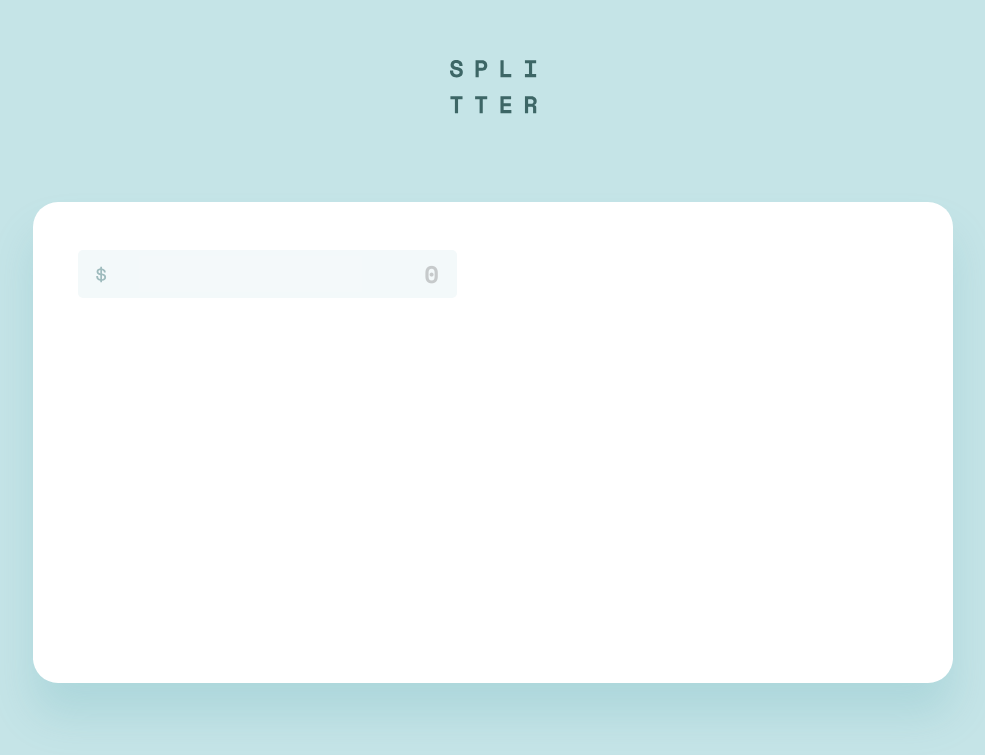
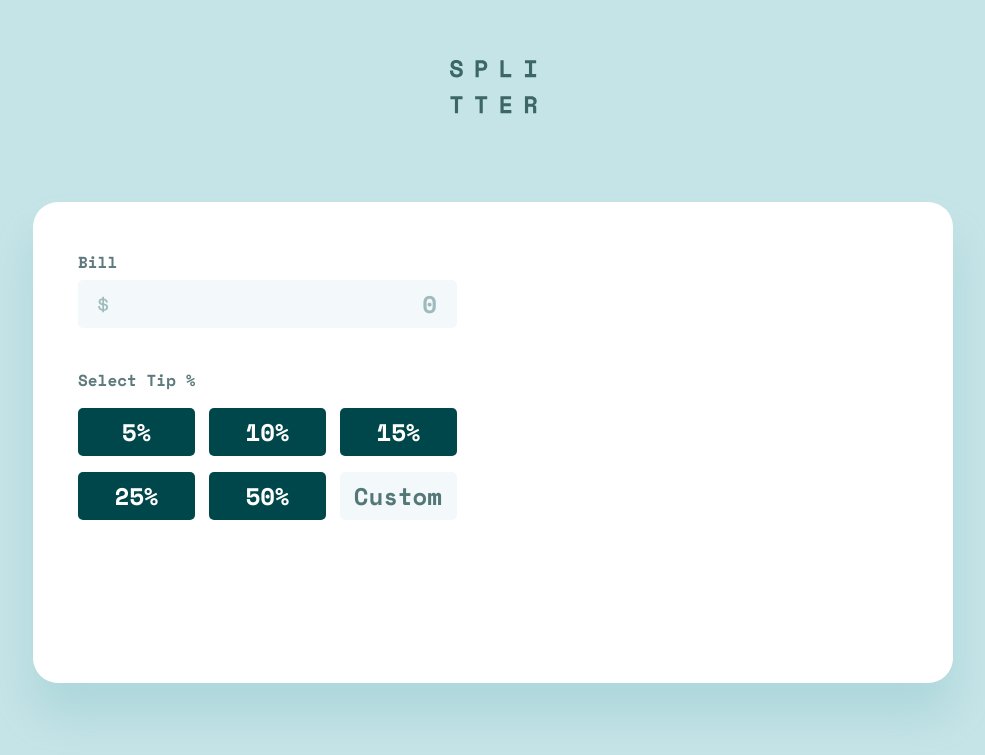
Before and after one commit to caarlosdamian/tip-calculator, a React (Vite) app: page / in a window 1280 px wide. Shown: the part 103-858 px from the top of the page, without its empty margins (147-1132 px from the left). Built offline with nearby package versions, Linux system fonts and the light colour scheme.

Commit message:
add styling to card , work in progress

```diff
--- a/index.html
+++ b/index.html
@@ -2,12 +2,12 @@
 <html lang="en">
   <head>
     <meta charset="UTF-8" />
-    <link rel="icon" type="image/svg+xml" href="/src/favicon.svg" />
+    <link rel="icon" type="image/svg+xml" href="/src/logo.svg" />
     <style>
       @import url('https://fonts.googleapis.com/css2?family=Space+Mono:ital,wght@0,400;0,700;1,400;1,700&display=swap');
       </style>
     <meta name="viewport" content="width=device-width, initial-scale=1.0" />
-    <title>Vite App</title>
+    <title>Slitter</title>
   </head>
   <body>
     <div id="root"></div>
--- /dev/null
+++ b/src/components/Button/Button.scss
@@ -0,0 +1,22 @@
+.button {
+  padding: 6px 14px;
+  background: #00474b;
+  border-radius: 5px;
+  border: none;
+  cursor: pointer;
+  font-weight: 700;
+  font-size: 24px;
+  line-height: 36px;
+  text-align: center;
+  color: #ffffff;
+
+  &:hover {
+    background: #9fe8df;
+    border-radius: 5px;
+    font-weight: 700;
+    font-size: 24px;
+    line-height: 36px;
+    text-align: center;
+    color: #00474b;
+  }
+}
--- /dev/null
+++ b/src/components/Button/Button.tsx
@@ -0,0 +1,9 @@
+import React, { ButtonHTMLAttributes } from "react";
+import "./Button.scss";
+
+interface Props extends ButtonHTMLAttributes<HTMLButtonElement> {
+  label: string;
+}
+export const Button = ({ label,  }: Props) => {
+  return <button className="button" >{label}</button>;
+};
--- a/src/components/Card/Card.scss
+++ b/src/components/Card/Card.scss
@@ -1,3 +1,9 @@
+input::-webkit-outer-spin-button,
+input::-webkit-inner-spin-button {
+  -webkit-appearance: none;
+  margin: 0;
+}
+
 .card__container {
   background: #ffffff;
   box-shadow: 0px 32px 43px rgba(79, 166, 175, 0.200735);
@@ -5,4 +11,61 @@
   width: 920px;
   height: 481px;
   padding: 48px 45px;
+
+  .top__wrapper{
+    display: flex;
+    align-items: flex-start;
+    justify-content: center;
+    flex-direction: column;
+    gap: 6px;
+  }
+
+  .middle__wrapper {
+    display: flex;
+    align-items: flex-start;
+    justify-content: center;
+    flex-direction: column;
+    gap: 16px;
+
+    .card__span{
+      margin-top: 40px;
+    }
+    .middle__grid {
+      display: grid;
+      grid-template-columns: repeat(3, 117px);
+      column-gap: 14px;
+      row-gap: 16px;
+
+      .middle__grid-input {
+        font-weight: 700;
+        font-size: 24px;
+        line-height: 36px;
+        color: #00474b;
+        border: none;
+        background: #f3f9fa;
+        border-radius: 5px;
+        outline: none;
+        text-align: right;
+        padding-right: 13px;
+        border: 2px solid #f3f9fa;
+        &::placeholder {
+          font-weight: 700;
+          font-size: 24px;
+          line-height: 36px;
+          text-align: right;
+          color: #547878;
+        }
+        &:focus {
+          border: 2px solid #26c2ae;
+        }
+      }
+    }
+  }
+
+  .card__span {
+    font-weight: 700;
+    font-size: 16px;
+    line-height: 24px;
+    color: #5e7a7d;
+  }
 }
--- a/src/components/Card/Card.tsx
+++ b/src/components/Card/Card.tsx
@@ -1,12 +1,26 @@
-import React from 'react'
-import { Input } from '../Input/Input'
-import dollar from '../../images/icon-dollar.svg'
-import './Card.scss'
+import React from "react";
+import { Input } from "../Input/Input";
+import dollar from "../../images/icon-dollar.svg";
+import "./Card.scss";
+import { Button } from "../Button/Button";
+import { buttonData } from "../../utils/data";
 
 export const Card = () => {
   return (
-    <div className='card__container'>
-      <Input icon={dollar}/>
+    <div className="card__container">
+      <div className="top__wrapper">
+        <span className="card__span">Bill</span>
+        <Input icon={dollar} />
+      </div>
+      <div className="middle__wrapper">
+        <span className="card__span">Select Tip %</span>
+        <div className="middle__grid">
+          {buttonData.map((item) => (
+            <Button label={item.label} />
+          ))}
+            <input type="number" className="middle__grid-input" placeholder="Custom"/>
+        </div>
+      </div>
     </div>
-  )
-}
+  );
+};
--- a/src/components/Input/Input.scss
+++ b/src/components/Input/Input.scss
@@ -7,17 +7,34 @@
   align-items: center;
   justify-content: space-between;
   padding: 6px 18px;
+  cursor: pointer;
+  border: 2px solid #f3f9fa;
+
+  &:hover{
+    background: #F3F9FA;
+    border: 2px solid #26C2AE;
+    border-radius: 5px;
+}
 
   .input__number {
     border: none;
     background: #f3f9fa;
     outline: none;
+    text-align: right;
     font-weight: 700;
     font-size: 24px;
     line-height: 36px;
-    text-align: right;
     color: #00474b;
-    mix-blend-mode: normal;
-    opacity: 0.35;
+    cursor: pointer;
+
+    &::placeholder {
+      font-weight: 700;
+      font-size: 24px;
+      line-height: 36px;
+      color: #00474b;
+      mix-blend-mode: normal;
+      opacity: 0.35;
+    }
+
   }
 }
--- /dev/null
+++ b/src/utils/data.ts
@@ -0,0 +1,27 @@
+export const buttonData = [
+  {
+    id: 1,
+    value: 5,
+    label: "5%",
+  },
+  {
+    id: 2,
+    value: 10,
+    label: "10%",
+  },
+  {
+    id: 3,
+    value: 15,
+    label: "15%",
+  },
+  {
+    id: 4,
+    value: 25,
+    label: "25%",
+  },
+  {
+    id: 5,
+    value: 50,
+    label: "50%",
+  },
+];
```
Also changed, not shown: src/logo.svg (added).
